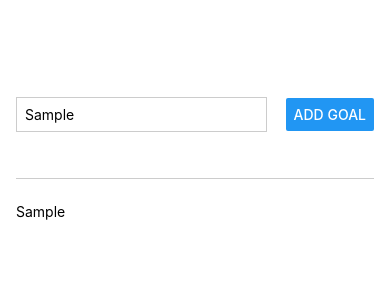
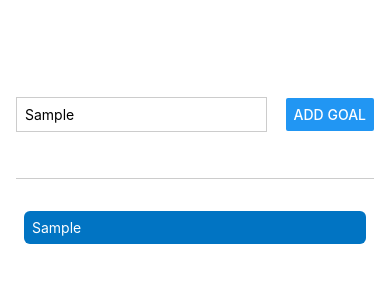
Before and after one commit to leandroalexandreipb/react-native-guide, a React Native app: screen / in a window 390 px wide. Both pictures are taken after typing "Sample" into the empty fields and a click on the button "ADD GOAL". Shown: the top 300 px of the page. Built offline with nearby package versions, Linux system fonts and the light colour scheme.

Commit message:
Improved version with flatlist

```diff
--- a/App.js
+++ b/App.js
@@ -1,5 +1,12 @@
 import { useState } from "react";
-import { StyleSheet, Text, View, Button, TextInput } from "react-native";
+import {
+  StyleSheet,
+  Text,
+  View,
+  Button,
+  TextInput,
+  FlatList,
+} from "react-native";
 
 export default function App() {
   const [enteredGoalText, setEnteredGoalText] = useState("");
@@ -12,7 +19,7 @@
   function addGoalHandler() {
     setCourseGoals((currentCourseGoals) => [
       ...currentCourseGoals,
-      enteredGoalText,
+      { text: enteredGoalText, id: Math.random().toString() },
     ]);
   }
 
@@ -27,9 +34,20 @@
         <Button title="Add Goal" onPress={addGoalHandler} />
       </View>
       <View style={styles.goalsContainer}>
-        {courseGoals.map((goal) => (
-          <Text key={goal}>{goal}</Text>
-        ))}
+        <FlatList
+          data={courseGoals}
+          renderItem={(itemData) => {
+            return (
+              <View style={styles.goalItem}>
+                <Text style={styles.goalText}>{itemData.item.text}</Text>
+              </View>
+            );
+          }}
+          keyExtractor={(item, index) => {
+            return item.id;
+          }}
+          alwaysBounceVertical={false}
+        />
       </View>
     </View>
   );
@@ -60,4 +78,13 @@
   goalsContainer: {
     flex: 5,
   },
+  goalItem: {
+    margin: 8,
+    padding: 8,
+    borderRadius: 6,
+    backgroundColor: "#0174c3",
+  },
+  goalText: {
+    color: "white",
+  },
 });
```
